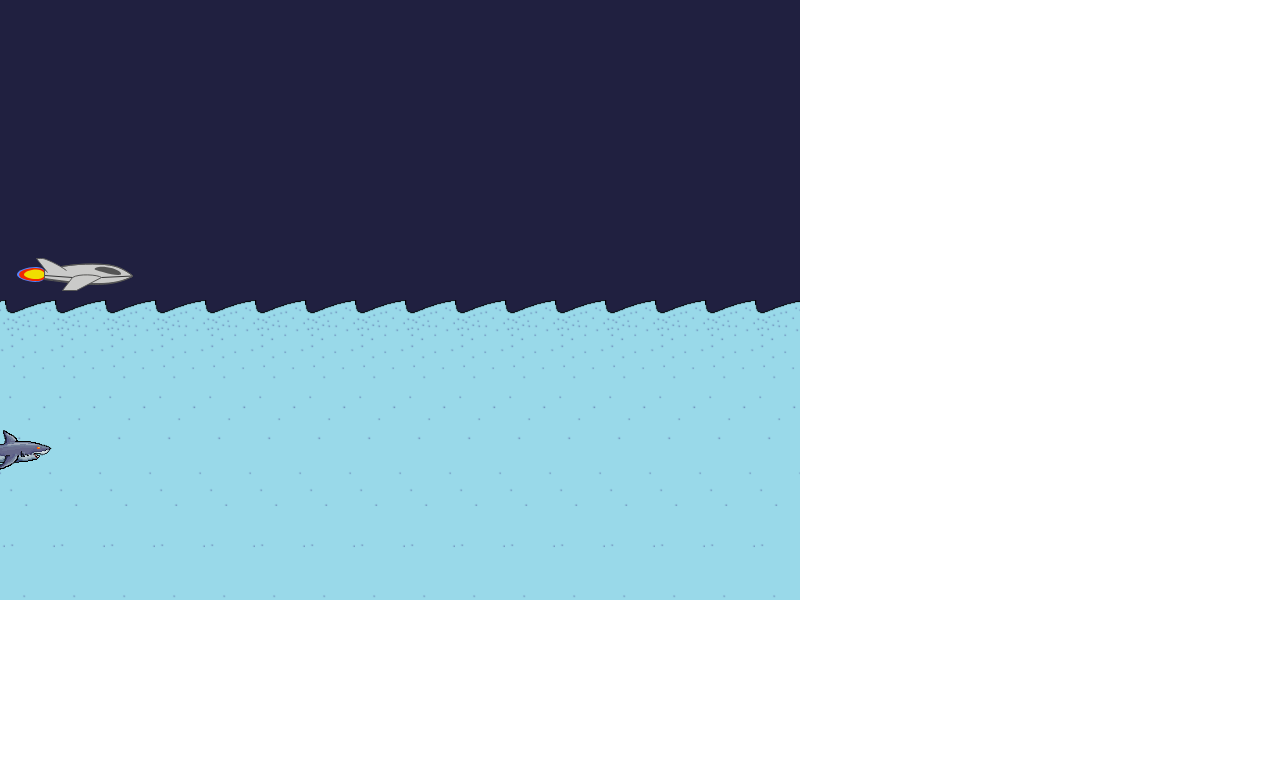
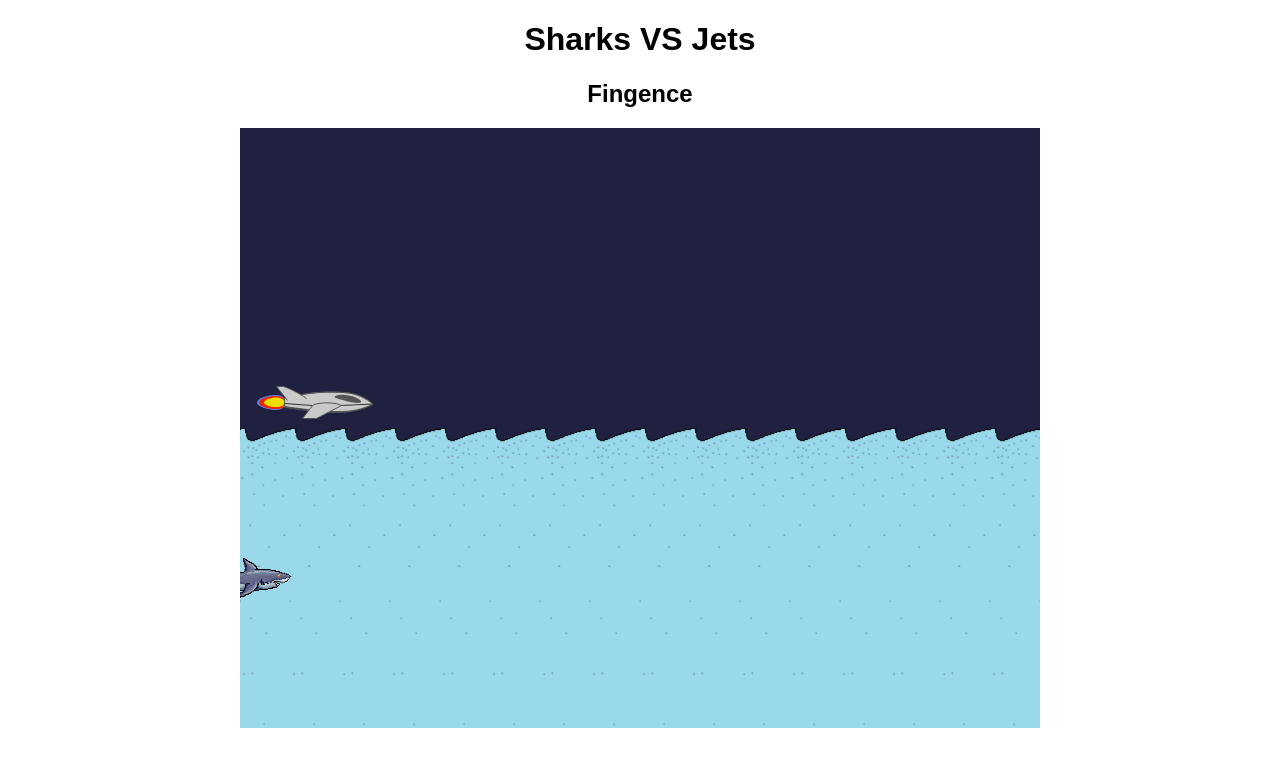
Before and after one commit to NathanTurner/LD29, a plain HTML site: page index.html in a window 1280 px wide. Drawn offline with Linux system fonts and the light colour scheme; animation ran at ten frames a second.

Commit message:
Centered game and added title
And he garnished the house with precious stones for beauty (2 Chronicles 3:6)

```diff
--- a/index.html
+++ b/index.html
@@ -7,11 +7,14 @@
     <style type="text/css">
         body {
             margin: 0;
+            text-align: center;
+            font-family: sans-serif;
         }
     </style>
 </head>
 <body>
-
+    <h1>Sharks VS Jets</h1>
+    <h2>Fingence</h2>
     <script type="text/javascript" src="js/game.js"></script>
 </body>
 </html>
--- a/js/game.js
+++ b/js/game.js
@@ -18,6 +18,8 @@ function create() {
     game.stage.backgroundColor = '#202040';
     game.physics.startSystem(Phaser.Physics.ARCADE);
     game.world.setBounds(0, 0, 928, 600);
+    game.scale.pageAlignHorizontally = true;
+    game.scale.refresh();
     cursors = game.input.keyboard.createCursorKeys();
     cursors.w = game.input.keyboard.addKey(Phaser.Keyboard.W);
     cursors.a = game.input.keyboard.addKey(Phaser.Keyboard.A);
```
